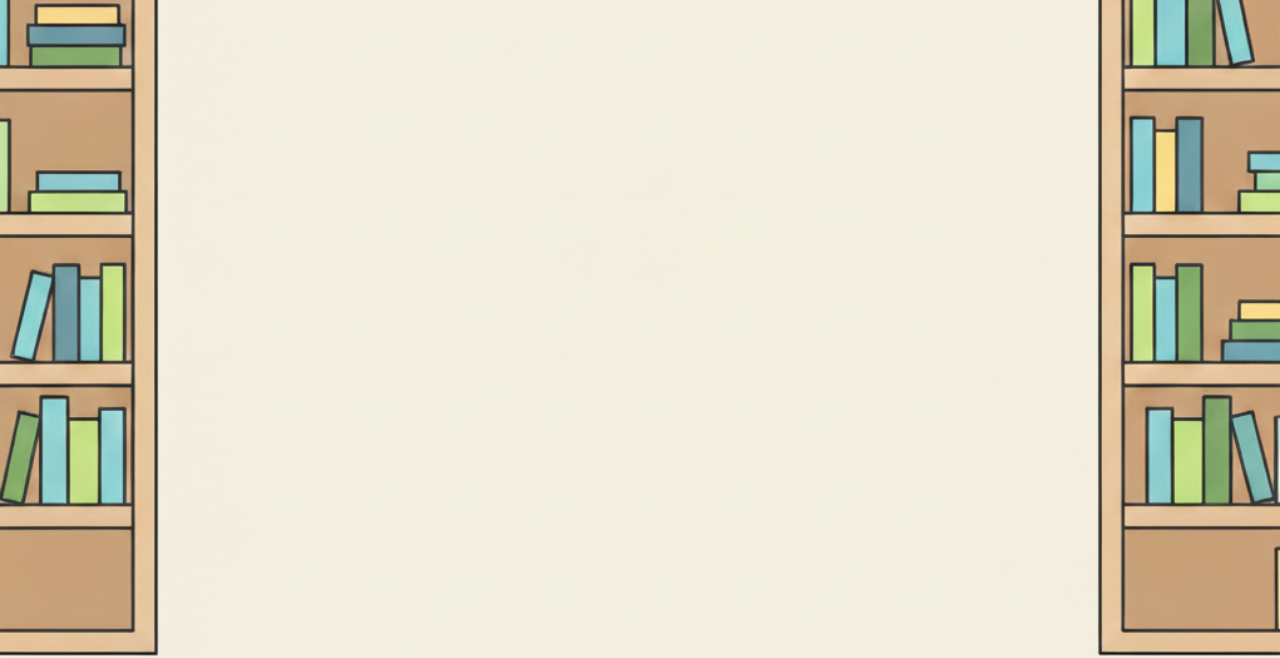
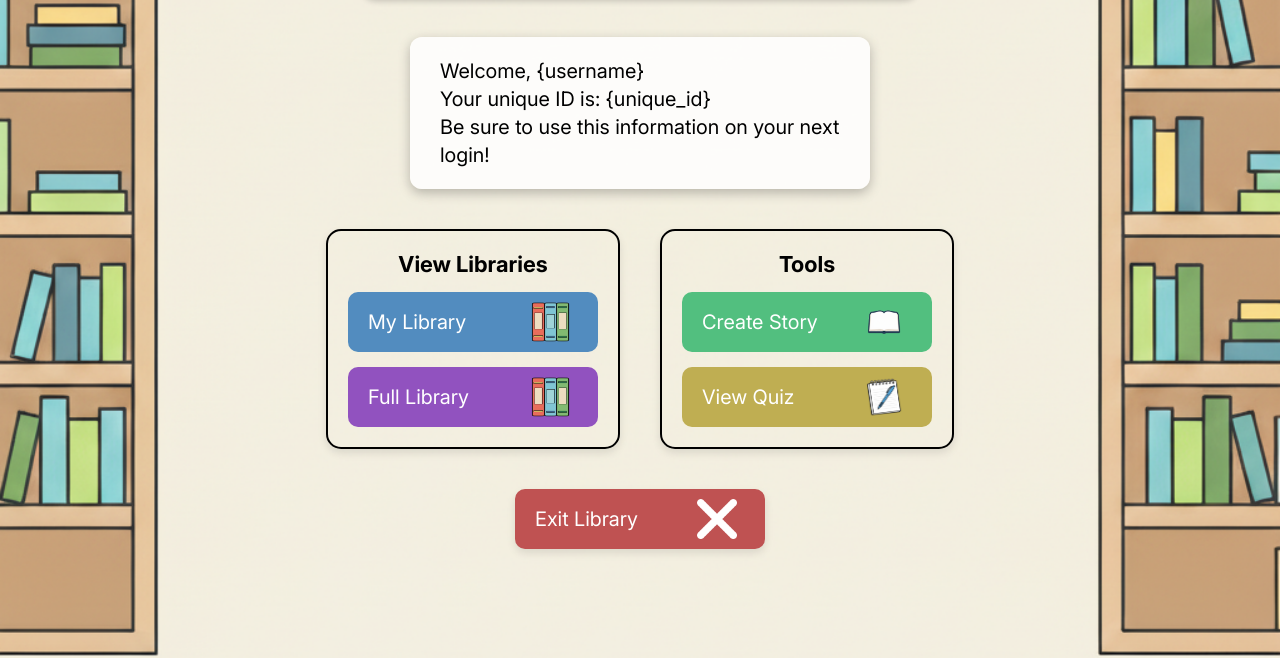
Before and after one commit to nickglandry/bytesize_stories_ui, a plain HTML site: page project/index.html in a window 1280 px wide. Shown: the part 142-800 px from the top of the page. Drawn offline with Linux system fonts and the light colour scheme.

Commit message:
finished initial creation of home page

```diff
--- a/css/index.css
+++ /dev/null
@@ -1,32 +0,0 @@
-body {
-    background-image: url('../assets/background.png');
-    background-repeat: no-repeat;
-    background-size: cover;
-}
-
-/* I used ChatGPT to help with this. Prompt: "I downloaded the inter font from google and unzipped. How do I use it?" */
-@font-face {
-  font-family: 'Inter';
-  src: url('../fonts/Inter.ttf') format('truetype');
-  font-weight: 100 900;
-  font-style: normal;
-}
-
-.title-box {
-    /* Fixing this to the top center of the page */
-    position: absolute;
-    top: 20px;
-    left: 50%;
-    transform: translateX(-50%);
-
-    /* Appearance of the box */
-    background-color: rgba(255, 255, 255, 0.8);
-    padding: 20px 35px;
-    border-radius: 15px;
-
-    /* Info about the text in the box */
-    font-size: 48px;
-    font-family: 'Inter', Arial, sans-serif;
-    text-align: center;
-    box-shadow: 0 4px 6px rgba(0,0,0,0.2); /* shadow - just like in figma design */
-}
--- /dev/null
+++ b/css/style.css
@@ -0,0 +1,158 @@
+body {
+    background-image: url('../assets/background.png');
+    background-repeat: no-repeat;
+    background-size: cover;
+
+    margin: 0;
+    padding: 0;
+
+    display: flex;
+    flex-direction: column;
+    align-items: center;
+    gap: 40px;
+    padding-top: 40px;
+}
+
+@font-face {
+  font-family: 'Inter';
+  src: url('../fonts/Inter.ttf') format('truetype');
+  font-weight: 100 900;
+  font-style: normal;
+}
+
+.title-box {
+    background-color: rgba(255, 255, 255, 0.8);
+    padding: 20px 35px;
+    border-radius: 15px;
+    font-size: 48px;
+    font-family: 'Inter', Arial, sans-serif;
+    text-align: center;
+    box-shadow: 0 4px 6px rgba(0,0,0,0.2);
+}
+
+.popup-box {
+    background-color: rgba(255, 255, 255, 0.85);
+    padding: 20px 30px;
+    border-radius: 12px;
+    font-family: 'Inter', Arial, sans-serif;
+    font-size: 20px;
+    line-height: 1.4;
+    box-shadow: 0 4px 12px rgba(0,0,0,0.25);
+    width: 400px;
+}
+
+/* Code for the flexbox logic for the cards containing buttons on the homepage */
+.cards-row {
+    display: flex;
+    gap: 40px;
+}
+
+.card {
+    width: 250px;
+    padding: 20px;
+    border-radius: 15px;
+
+    background-color: rgba(0, 0, 0, 0); /* fully transparent */
+    border: 2px solid black;            /* black border */
+
+    /* TODO: Decide if we want these cards to be white or transparent with a black border */
+    /* background-color: rgba(255, 255, 255, 0.85);
+    box-shadow: 0 4px 8px rgba(0,0,0,0.2); */
+
+    display: flex;
+    flex-direction: column;
+    align-items: center;
+    gap: 15px;
+
+    box-shadow: 0 4px 8px rgba(0, 0, 0, 0.1);
+}
+
+.card-title {
+    font-family: 'Inter', Arial, sans-serif;
+    font-size: 22px;
+    margin: 0;
+}
+
+/* Code for the main buttons (ex: 'My Library') */
+.card-btn {
+    display: flex;
+    align-items: center;
+    justify-content: space-between;
+    width: 100%;
+    height: 60px;
+    padding: 0px 20px;
+    border-radius: 10px;
+    border: none;
+    color: white;
+    font-family: 'Inter', Arial, sans-serif;
+    font-size: 20px;
+    cursor: pointer;
+    transition: 0.2s ease;
+    box-sizing: border-box;
+}
+
+.btn-green {
+    background-color: #52BF7F;
+    color: white;
+}
+.btn-green:hover {
+    background-color: #46A666;
+}
+
+.btn-blue {
+    background-color: #528CBF;
+    color: white;
+}
+.btn-blue:hover {
+    background-color: #4675A6;
+}
+
+.btn-yellow {
+    background-color: #BFAE52;
+    color: white;
+}
+.btn-yellow:hover {
+    background-color: #A89046;
+}
+
+.btn-purple {
+    background-color: #9152BF;
+    color: white;
+}
+.btn-purple:hover {
+    background-color: #7A46A6;
+}
+
+/* Code for the Exit Library Button */
+.exit-btn {
+    display: flex;
+    align-items: center;
+    justify-content: space-between;
+    width: 250px;
+    height: 60px;
+    padding: 0px 20px;
+    border-radius: 10px;
+    border: none;
+    color: white;
+    font-family: 'Inter', Arial, sans-serif;
+    font-size: 20px;
+    cursor: pointer;
+    transition: 0.2s ease;
+    box-sizing: border-box;
+    box-shadow: 0 4px 8px rgba(0, 0, 0, 0.1);
+}
+
+.btn-red {
+    background-color: #BF5252;
+}
+
+.btn-red:hover {
+    background-color: #A84646;
+}
+
+.btn-icon {
+    width: 40px;
+    height: 40px;
+    margin-right: 8px;
+    vertical-align: middle;
+}
--- a/project/index.html
+++ b/project/index.html
@@ -4,9 +4,47 @@
         <meta charset="UTF-8">
         <meta name="viewport" content="width=device-width, initial-scale=1.0">
         <title>Background Image Example</title>
-        <link rel="stylesheet" href="../css/index.css">
+        <link rel="stylesheet" href="../css/style.css">
     </head>
     <body>
-        <div class="title-box">Bitesize Stories Library</div>
+        <div class="title-box">Bytesize Stories Library</div>
+        <div class="popup-box">
+            Welcome, {username}
+            <br>
+            Your unique ID is: {unique_id}
+            <br>
+            Be sure to use this information on your next login!
+        </div>
+
+        <div class="cards-row">
+            <div class="card">
+                <h2 class="card-title">View Libraries</h2>
+                <button class="card-btn btn-blue">
+                    My Library
+                    <img src="../assets/3books.png" alt="Library Books" class="btn-icon">
+                </button>
+                <button class="card-btn btn-purple">
+                    Full Library
+                    <img src="../assets/3books.png" alt="Library Books" class="btn-icon">
+                </button>
+            </div>
+
+            <div class="card">
+                <h2 class="card-title">Tools</h2>
+                <button class="card-btn btn-green">
+                    Create Story
+                    <img src="../assets/open_book.png" alt="Library Books" class="btn-icon">
+                </button>
+                <button class="card-btn btn-yellow">
+                    View Quiz
+                    <img src="../assets/notepad.png" alt="Library Books" class="btn-icon">
+                </button>
+            </div>
+        </div>
+
+        <button class="exit-btn btn-red">
+            Exit Library
+            <img src="../assets/x_icon.png" alt="Library Books" class="btn-icon">
+        </button>
     </body>
 </html>
```
Also changed, not shown: assets/x_icon.png (added).
